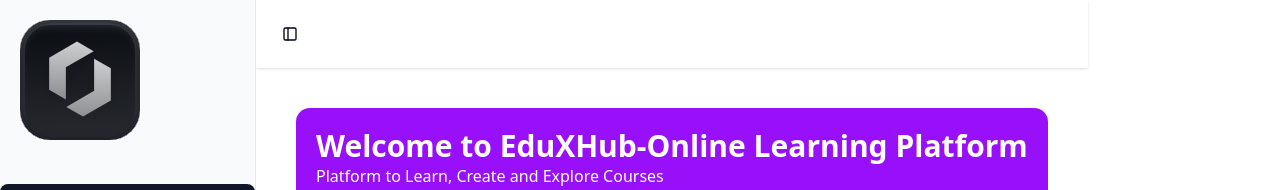
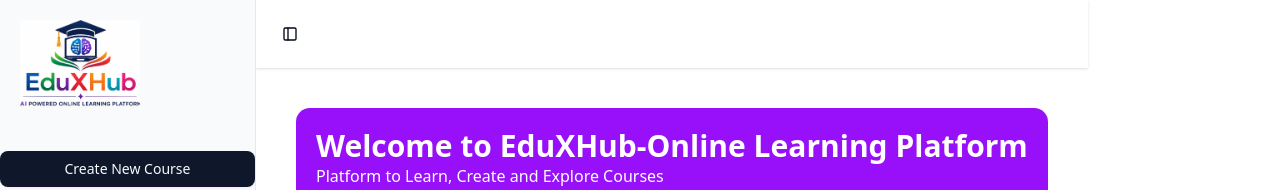
Before and after one commit to RK-Riya2201/EduXHub-Personalized-Learning-Platform, a Next.js app: page /workspace in a window 1280 px wide. Shown: the top 190 px of the page. Built offline with nearby package versions, Linux system fonts and the light colour scheme; no server answers; the database is empty.

Commit message:
sidebar updated

```diff
--- a/app/workspace/_components/AppSidebar.jsx
+++ b/app/workspace/_components/AppSidebar.jsx
@@ -52,7 +52,7 @@
   return (
     <Sidebar>
       <SidebarHeader className={'p-5'}>
-        <Image src={"/logo.svg"} alt="logo" width={120} height={50} />
+        <Image src={"/edu.png"} alt="logo" width={120} height={50} />
       </SidebarHeader>
 
       <SidebarContent>
```
Also changed, not shown: public/edu.png (added).
